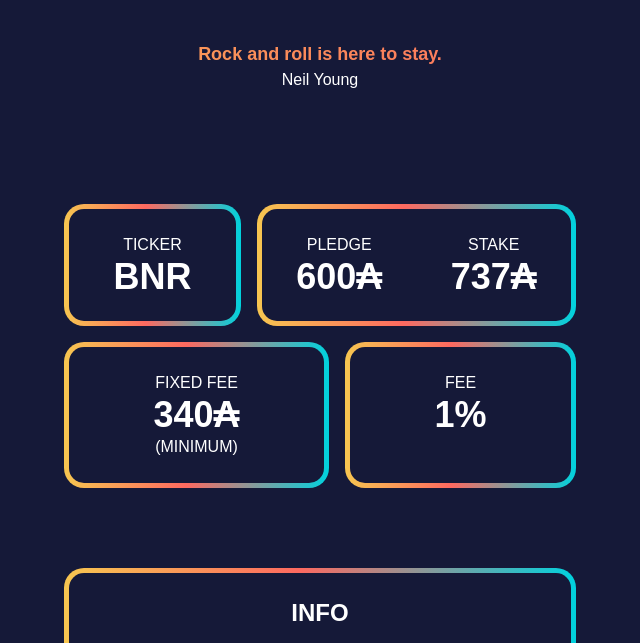
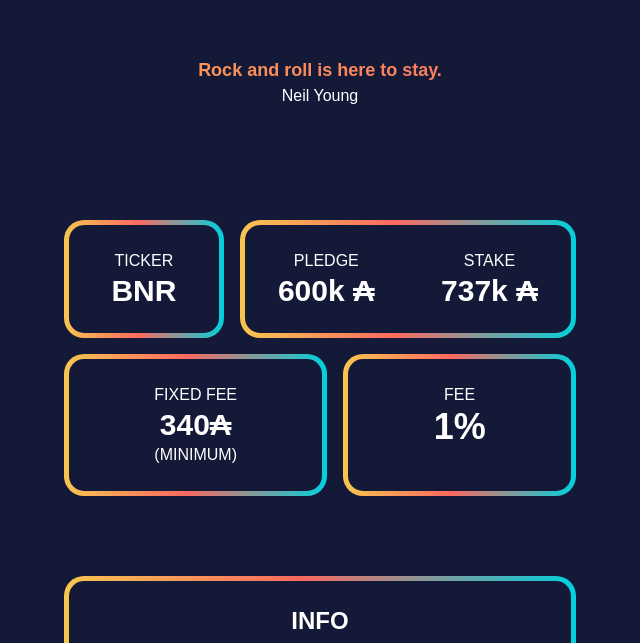
Before and after one commit to blocknroll101/blocknroll101.github.io, a plain HTML site: page index.html in a window 1280 px wide. Shown: the part 536-1179 px from the top of the page, without its empty margins (320-960 px from the left). Drawn offline with Linux system fonts and the light colour scheme.

Commit message:
Fixed pledge and stake.

```diff
--- a/index.html
+++ b/index.html
@@ -22,7 +22,7 @@
           <img class="mx-auto h-80" style="max-height: 400px" src="static/img/logo.png" />
         </div>
         <div class="items-start justify-center w-full text-center">
-          <h2 class="my-0 mb-2 text-4xl font-semibold">
+          <h2 class="my-0 mb-4 text-4xl font-semibold">
             block 'n' roll
           </h2>
           <h1 class="text-5xl leading-none uppercase font-extralight">
@@ -39,7 +39,7 @@
         <div class="flex-grow font-bold bnr-border-gradient">
           <div class="p-6 mx-auto text-center">
             <div class="uppercase font-extralight">Ticker</div>
-            <div class="text-4xl font-semibold">
+            <div class="text-3xl font-semibold">
               <a href="https://adapools.org/pool/8139fa7f71f09e525a2462a253b6131795418fd90c2d0234d805bd94" target="_blank">BNR</a>
             </div>
           </div>
@@ -47,11 +47,11 @@
         <div class="flex flex-row flex-grow ml-4 font-bold bnr-border-gradient">
           <div class="p-6 mx-auto text-center">
             <div class="uppercase font-extralight">Pledge</div>
-            <div class="text-4xl font-semibold">600₳</div>
+            <div class="text-3xl font-semibold">600k ₳</div>
           </div>
           <div class="p-6 mx-auto text-center">
             <div class="uppercase font-extralight">Stake</div>
-            <div class="text-4xl font-semibold">737₳</div>
+            <div class="text-3xl font-semibold">737k ₳</div>
           </div>
         </div>
       </div>
@@ -59,7 +59,7 @@
         <div class="flex-grow mr-4 font-bold bnr-border-gradient">
           <div class="p-6 mx-auto text-center">
             <div class="uppercase font-extralight">Fixed Fee</div>
-            <div class="text-4xl font-semibold">340₳</div>
+            <div class="text-3xl font-semibold">340₳</div>
             <div class="uppercase font-extralight">(minimum)</div>
           </div>
         </div>
```
Also changed, not shown: static/css/style.css.
